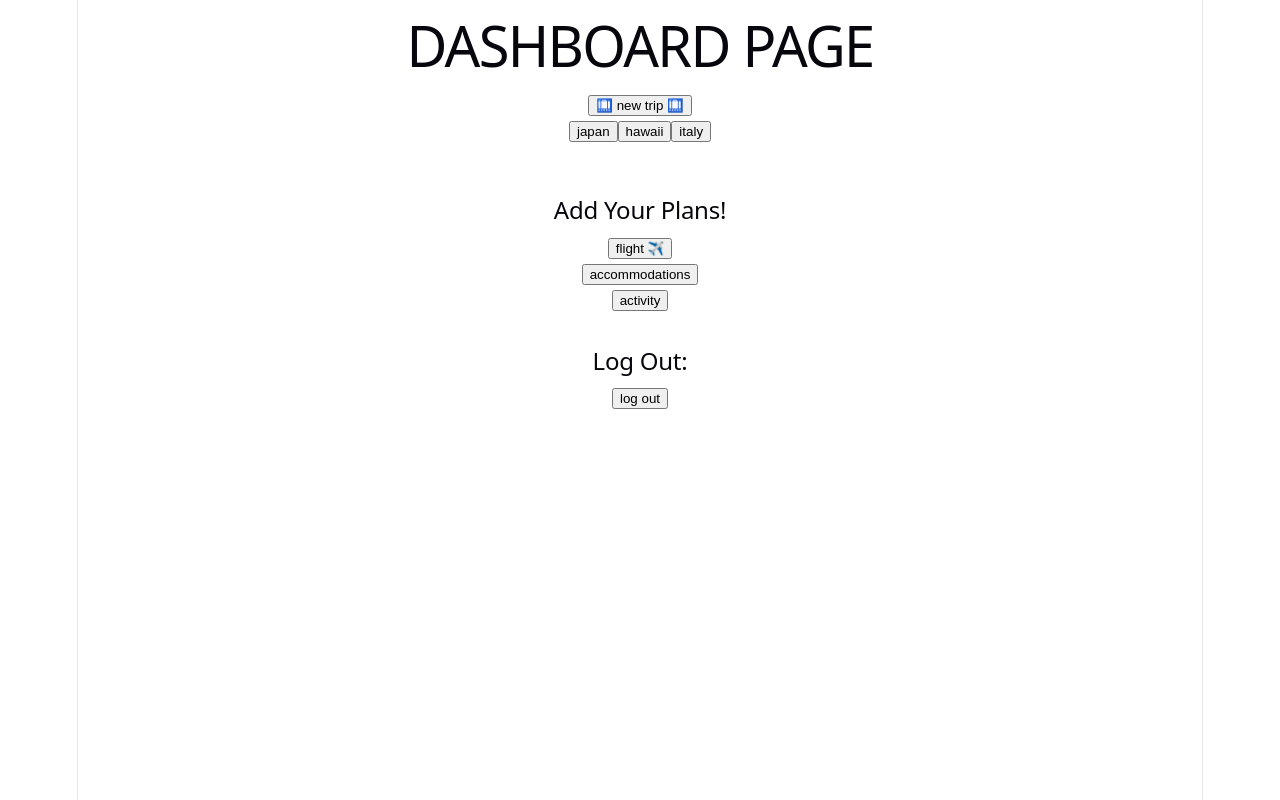
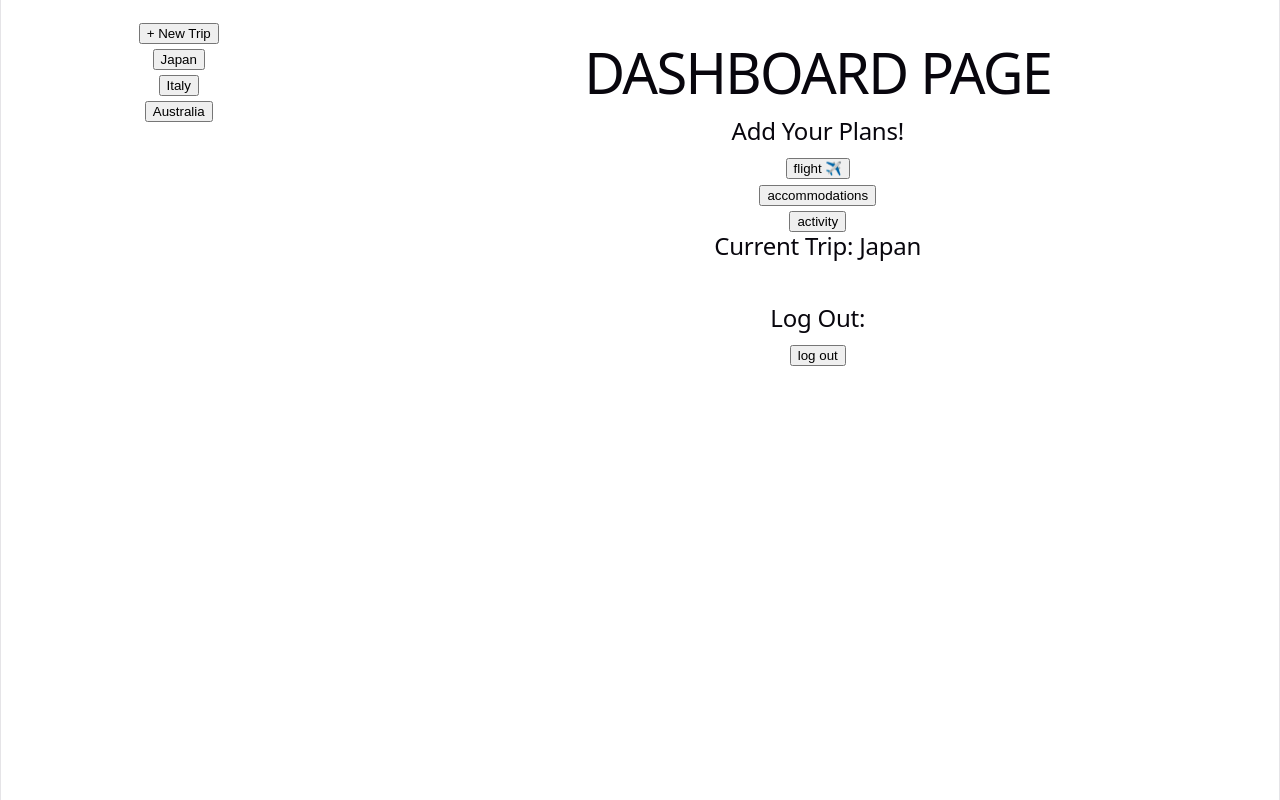
Before and after one commit to jadoratan/travel-planner, a React (Vite) app: page / in a window 1280 px wide. Both pictures are taken after a click on the button "Log in". Built offline with nearby package versions, Linux system fonts and the light colour scheme.

Commit message:
Trip Sidebar Simple Layout & Selection

```diff
--- a/src/components/TripSidebar.jsx
+++ b/src/components/TripSidebar.jsx
@@ -1,9 +1,13 @@
-import { useState } from 'react';
-
-export default function TripSidebar({trips}) {
+export default function TripSidebar({trips, selectTrip}) {
     return(
         <div>
-                {trips.map((trip, i) => <button key = {i}>{trip}</button>)}
+                {trips.map((trip) =>
+                    (<div key = {trip.id}>
+                        <button onClick = {() => selectTrip(trip.id)}>
+                            {trip.name}
+                        </button>
+                    </div>)
+                )}
         </div>
     );
 }
--- a/src/index.css
+++ b/src/index.css
@@ -51,7 +51,6 @@ body {
 }
 
 #root {
-  width: 1126px;
   max-width: 100%;
   margin: 0 auto;
   text-align: center;
--- a/src/pages/Dashboard.css
+++ b/src/pages/Dashboard.css
@@ -0,0 +1,17 @@
+.dashboard {
+  display: flex;
+  min-height: 100vh; /* fill the full viewport height */
+}
+
+.sidebar {
+  flex: 0 0 25%;      /* don't grow, don't shrink, stay at 25% width */
+  background: #ffffff;
+  color: #fff;
+  padding: 1rem;
+}
+
+.main-content {
+  flex: 1;            /* take up all remaining space (~75%) */
+  padding: 1.5rem;
+  overflow-x: auto;   /* prevents wide content from breaking the layout */
+}
--- a/src/pages/Dashboard.jsx
+++ b/src/pages/Dashboard.jsx
@@ -2,8 +2,12 @@ import { useState } from 'react';
 import ManualEntryPopup from '../components/ManualEntryPopup';
 import TripSidebar from '../components/TripSidebar';
 
+import './Dashboard.css';
+
 export default function Dashboard({navigatePage}) {
 
+
+  /* MANUAL ENTRY FUNCTIONALITY*/
   const [flightPopupOpen, setFlightPopupOpen] = useState(false);
   const flightInputs = [
     { label: "Mode of transport", options: ["Flight", "Train", "Bus", "Car", "Ferry", "Other"] },
@@ -21,14 +25,27 @@ export default function Dashboard({navigatePage}) {
   const tripInputs = ["Trip Name", "Destination", "Start Date", "End Date", "Budget"];
 
 
-  const [tripList, setTripList] = useState(["japan", "hawaii", "italy"]);
+
+  /* TRIP FILTER FUNCTIONALITY*/
+  const tripList = ([
+    { name: "Japan", id: 1},
+    { name: "Italy", id: 2},
+    { name: "Australia", id: 3}
+  ]);
+
+  const [currentTripID, setCurrentTripID] = useState(1);
+  const displayTrip = tripList.find(t => t.id === currentTripID);
+
+  function filterCurrentTrip(id){
+    setCurrentTripID(id);
+  }
 
 
   return (
-    <div>
-      <h1>DASHBOARD PAGE</h1>
+    <div class="dashboard">
 
-      <button name="new trip" onClick={() => setNewTripPopupOpen(true)}>🛄 new trip 🛄</button>
+      <div class="sidebar">
+        <button name="new trip" onClick={() => setNewTripPopupOpen(true)}>+ New Trip </button>
         <ManualEntryPopup
           isOpen={newTripPopupOpen}
           onClose={() => setNewTripPopupOpen(false)}
@@ -36,10 +53,17 @@ export default function Dashboard({navigatePage}) {
           inputs={tripInputs}
         />
 
-      <TripSidebar trips={tripList}></TripSidebar>
+        <TripSidebar trips={tripList} selectTrip={filterCurrentTrip}></TripSidebar>
+      </div>
+
+
 
       <div style={{height:"3rem"}}></div>
 
+
+
+      <div class="main-content">
+        <h1>DASHBOARD PAGE</h1>
         <h2>Add Your Plans!</h2>
 
         <button name="flight" onClick={() => setFlightPopupOpen(true)}>flight ✈️</button>
@@ -70,9 +94,13 @@ export default function Dashboard({navigatePage}) {
           inputs={activityInputs}
         />
 
+        <h2>Current Trip: {displayTrip.name}</h2>
+
         <div style={{height:"2rem"}}></div>
         <h2>Log Out:</h2>
         <button onClick={() => navigatePage("login")}>log out</button>
       </div>
+
+    </div>
   );
 }
```
Lines whose indentation alone changed are shown as unchanged.
